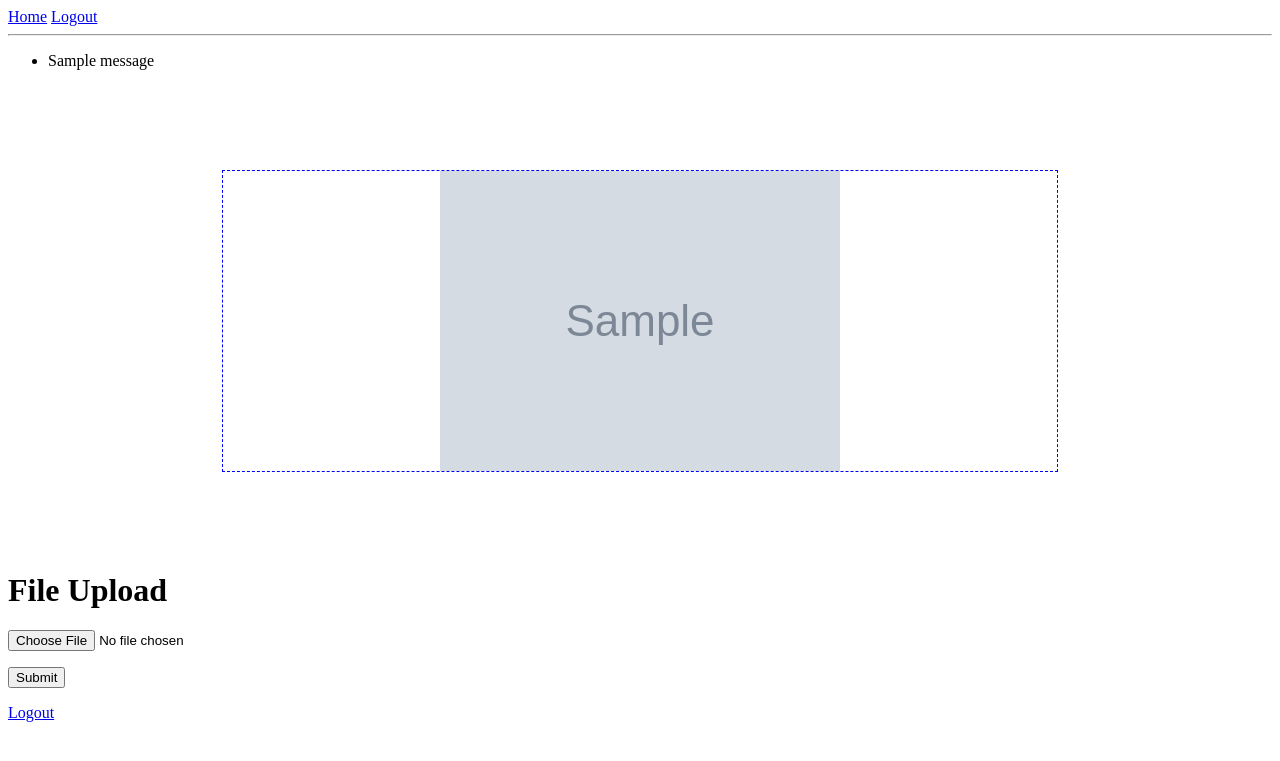
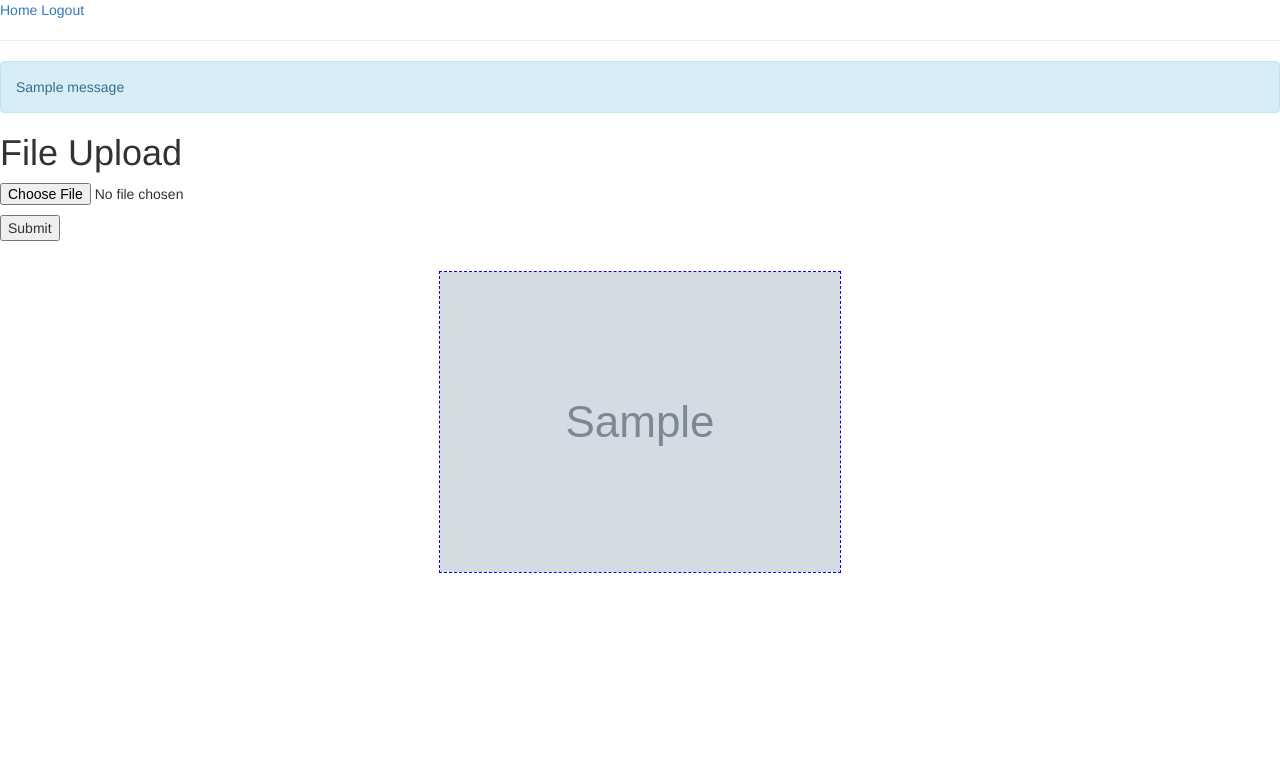
Before and after one commit to ciaron/photoflask, a Flask app: template app/templates/index.html in a window 1280 px wide. Shown: the top 761 px of the page. Run offline with Flask 2, Linux system fonts and the light colour scheme; a user stored in the database is signed in; tables that the repository leaves empty hold one stand-in row (values such as "Sample post"); the template is opened without the code that fills it: most values are stand-ins (such as "Sample title", 1, 10 or a date in 2020); grey boxes marked "Sample" are stand-in pictures; one stand-in notice (Sample message) is shown; some libraries are stand-ins or nearby versions.

Commit message:
add styling, layout via flask-bootstrap

```diff
--- a/app/__init__.py
+++ b/app/__init__.py
@@ -3,6 +3,7 @@ import os
 from flask import Flask
 from flask_sqlalchemy import SQLAlchemy
 from flask_login import LoginManager
+from flask_bootstrap import Bootstrap
 
 #from app import routes, models
 
@@ -23,6 +24,7 @@ app.config.from_mapping(
 )
 
 db.init_app(app)
+bootstrap = Bootstrap(app)
 
 app.config.from_pyfile('config.py', silent=True)
 
--- a/app/static/css/style.css
+++ b/app/static/css/style.css
@@ -1,12 +1,7 @@
-.image {
-  width: 66%;
-  display: block;
+img {
   border: dashed blue 1px;
-  margin-left: auto;
-  margin-right: auto;
-  text-align: center;
-  margin-top: 100px;
-  margin-bottom: 100px;
+  margin-top: 20px;
+  margin-bottom: 20px;
 }
 .image img {
   max-height: 100vh;
--- a/app/templates/base.html
+++ b/app/templates/base.html
@@ -1,15 +1,20 @@
-<html>
-    <head>
-        <link rel="stylesheet" href="{{ url_for('static', filename='css/style.css') }}">
-        <title>Photoflask</title>
+{% extends 'bootstrap/base.html' %}
 
-        {% if title %}
-        <title>{{ title }} - photostream</title>
-        {% else %}
-        <title>Welcome to photostream</title>
-        {% endif %}
-    </head>
-    <body>
+{% block title %}
+    {% if title %}
+    {{ title }} - photostream
+    {% else %}
+    Welcome to photostream
+    {% endif %}
+{% endblock %}
+
+{% block styles %}
+{{super()}}
+<link rel="stylesheet"
+      href="{{url_for('.static', filename='css/style.css')}}">
+{% endblock %}
+
+{% block content %}
         <div>
             <a href="{{ url_for('index') }}">Home</a>
             {% if current_user.is_anonymous %}
@@ -21,19 +26,10 @@
         <hr>
         {% with messages = get_flashed_messages() %}
         {% if messages %}
-        <ul>
             {% for message in messages %}
-            <li>{{ message }}</li>
+                <div class="alert alert-info" role="alert">{{ message }}</div>
             {% endfor %}
-        </ul>
         {% endif %}
         {% endwith %}
-        {% block content %}{% endblock %}
-
-        {% if current_user.is_authenticated %}
-        <a href="{{ url_for('logout') }}" class="navbar-item">
-        Logout
-        </a>
-        {% endif %}
-    </body>
-</html>
+        {% block app_content %}{% endblock %}
+{% endblock %}
--- a/app/templates/index.html
+++ b/app/templates/index.html
@@ -1,16 +1,27 @@
 {% extends "base.html" %}
-{% block content %}
+{% block app_content %}
+    {% if not current_user.is_anonymous %}
+        <h1>File Upload</h1>
+        <form method="POST" action="" enctype="multipart/form-data">
+            <p><input type="file" name="file"></p>
+            <p><input type="submit" value="Submit"></p>
+        </form>
+    {% endif %}
+
+<div class="container-fluid">
+
+        <div class="col-md-2">
+        </div>
+
+        <div class="col-md-8">
     {% for image in images %}
-        <div class="image">
-          <img src="{{ url_for('serve_image', img=image) }}"/>
+          <img src="{{ url_for('serve_image', img=image) }}" class="img-responsive center-block">
+    {% endfor %}
         </div>
-    {% endfor %}
 
-{% if not current_user.is_anonymous %}
-    <h1>File Upload</h1>
-    <form method="POST" action="" enctype="multipart/form-data">
-      <p><input type="file" name="file"></p>
-      <p><input type="submit" value="Submit"></p>
-    </form>
-{% endif %}
+        <div class="col-md-2">
+        </div>
+
+</div>
+
 {% endblock %}
--- a/environment.yml
+++ b/environment.yml
@@ -33,4 +33,8 @@ dependencies:
   - wtforms=2.3.3=py_0
   - xz=5.2.5=h7b6447c_0
   - zlib=1.2.11=h7b6447c_3
+  - pip:
+    - dominate==2.6.0
+    - flask-bootstrap==3.3.7.1
+    - visitor==0.1.3
 prefix: /home/ciaron/miniconda3/envs/photoflask
```
